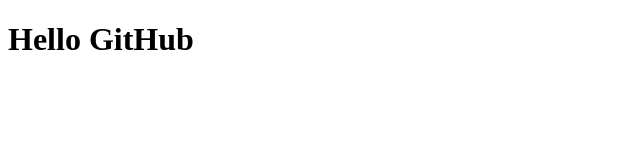
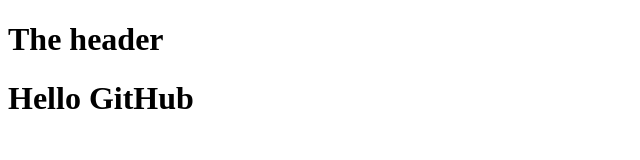
Before and after one commit to SIVANANTH-K/sample-repo1, a plain HTML site: page index.html in a window 1280 px wide. Shown: the whole page, without its empty margins (0-640 px from the left). Drawn offline with Linux system fonts and the light colour scheme.

Commit message:
add header

```diff
--- a/index.html
+++ b/index.html
@@ -1,5 +1,6 @@
 <!DOCTYPE html>
 <html>
   <head><title>My Page</title></head>
+  <header><h1>The header</h1></header>
   <body><h1>Hello GitHub</h1></body>
 </html>
```
